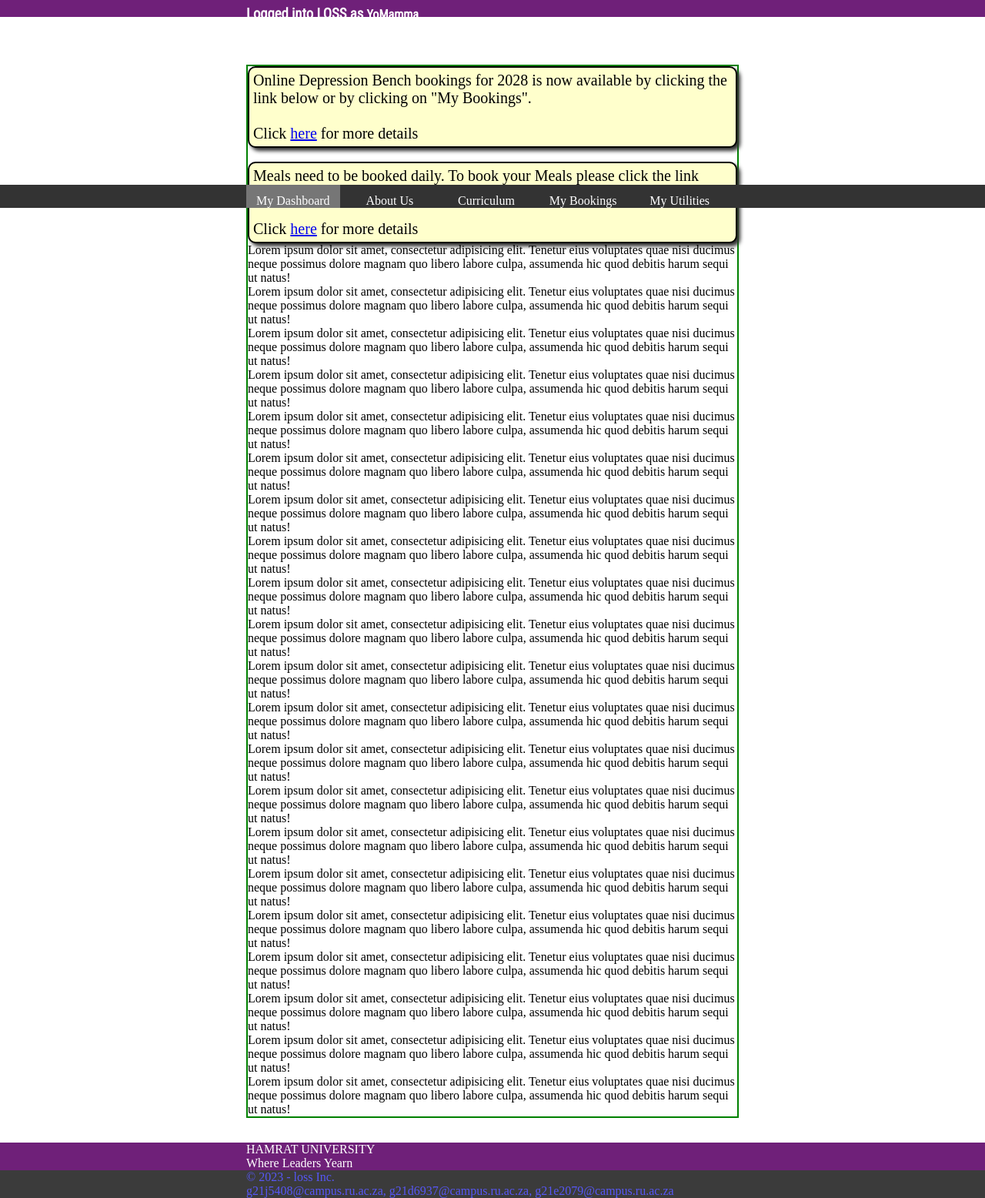
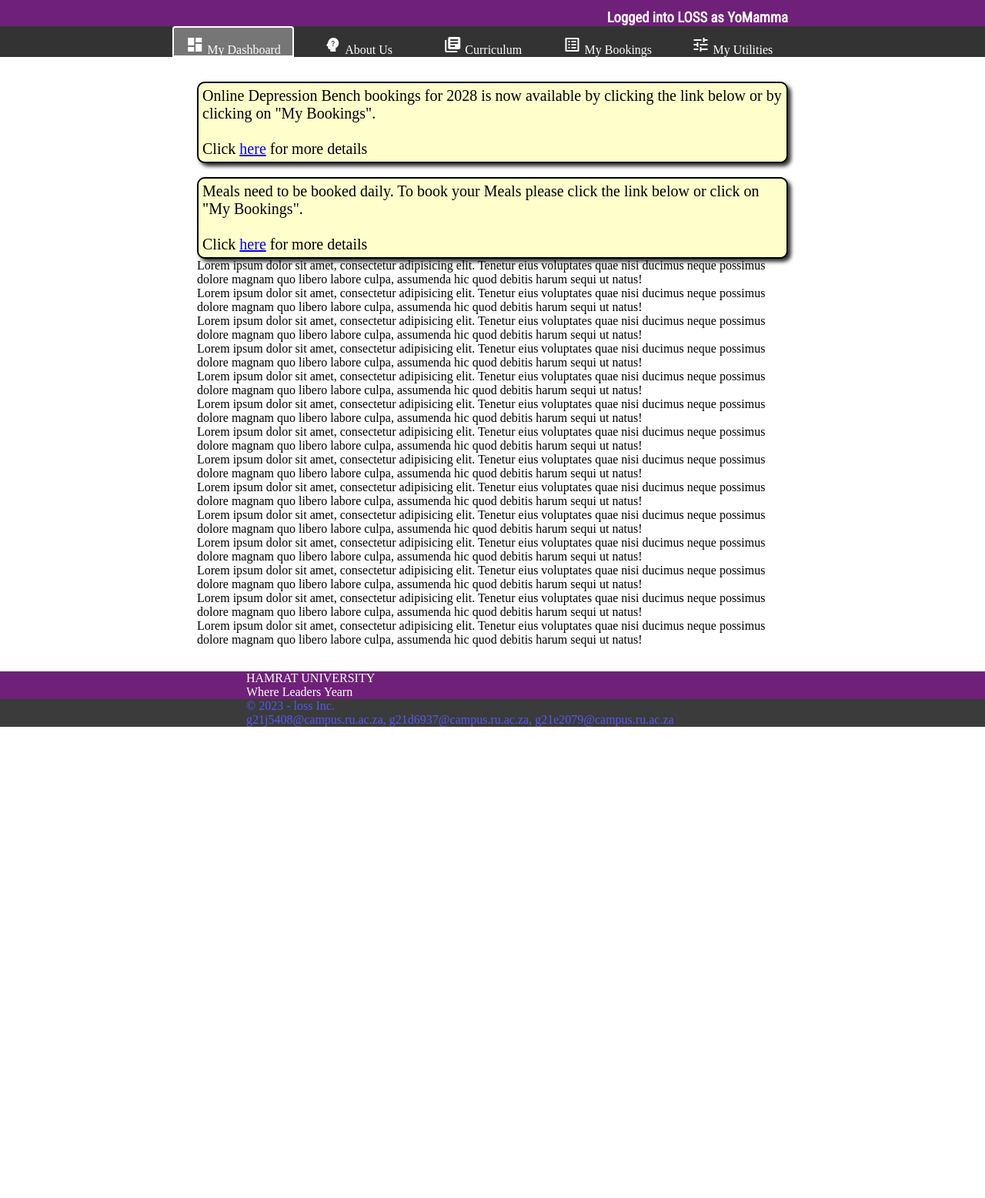
Before and after one commit to chiippeh/WebTech, a PHP site: page / in a window 1280 px wide. Shown: the whole page at 77% size. After the commit the page ends 944 px from the top, so only its background shows below. Run offline with PHP 8.4, Linux system fonts and the light colour scheme.

Commit message:
Semi working sidebar and failed to fix nav LOL i give up. also in protest i will continue to use flex

```diff
--- a/index.html
+++ b/index.html
@@ -9,32 +9,37 @@
     <title>HamRat University - where leaders yearn</title>
     <link rel="stylesheet" href="style.css">
     <link rel="stylesheet" href="https://fonts.googleapis.com/css?family=Roboto Condensed">
+    <link rel="stylesheet" href="https://fonts.googleapis.com/icon?family=Material+Icons">
 </head>
 
 <body>
     <header>
-        <div id="header-container" class="center">
-            <h3>Logged into </h3>
-            <h3>LOSS as </h3>
-            <h4>YoMamma</h4>
-        </div>
+
+        <h3 id="header-container">
+            Logged into LOSS as YoMamma
+        </h3>
     </header>
     <nav>
         <div class="nav-elements-container">
             <a class="current-nav" phref="./index.html">
-                My Dashboard
+                <span class="material-icons">dashboard</span>
+                <p class="nav-btn-text">My Dashboard</p>
             </a>
             <a href="./about.html">
-                About Us
+                <span class="material-icons">psychology_alt</span>
+                <p class="nav-btn-text">About Us</p>
             </a>
             <a href="./curriculum.html">
-                Curriculum
+                <span class="material-icons">library_books</span>
+                <p class="nav-btn-text">Curriculum</p>
             </a>
             <a href="./bookings.html">
-                My Bookings
+                <span class="material-icons">list_alt</span>
+                <p class="nav-btn-text">My Bookings</p>
             </a>
             <a href="./utilities.html">
-                My Utilities
+                <span class="material-icons">tune</span>
+                <p class="nav-btn-text">My Utilities</p>
             </a>
         </div>
     </nav>
@@ -66,6 +71,7 @@
             <p>Lorem ipsum dolor sit amet, consectetur adipisicing elit. Tenetur eius voluptates quae nisi ducimus neque possimus dolore magnam quo libero labore culpa, assumenda hic quod debitis harum sequi ut natus!</p>
             <p>Lorem ipsum dolor sit amet, consectetur adipisicing elit. Tenetur eius voluptates quae nisi ducimus neque possimus dolore magnam quo libero labore culpa, assumenda hic quod debitis harum sequi ut natus!</p>
             <p>Lorem ipsum dolor sit amet, consectetur adipisicing elit. Tenetur eius voluptates quae nisi ducimus neque possimus dolore magnam quo libero labore culpa, assumenda hic quod debitis harum sequi ut natus!</p>
+            <!-- <p>Lorem ipsum dolor sit amet, consectetur adipisicing elit. Tenetur eius voluptates quae nisi ducimus neque possimus dolore magnam quo libero labore culpa, assumenda hic quod debitis harum sequi ut natus!</p>
             <p>Lorem ipsum dolor sit amet, consectetur adipisicing elit. Tenetur eius voluptates quae nisi ducimus neque possimus dolore magnam quo libero labore culpa, assumenda hic quod debitis harum sequi ut natus!</p>
             <p>Lorem ipsum dolor sit amet, consectetur adipisicing elit. Tenetur eius voluptates quae nisi ducimus neque possimus dolore magnam quo libero labore culpa, assumenda hic quod debitis harum sequi ut natus!</p>
             <p>Lorem ipsum dolor sit amet, consectetur adipisicing elit. Tenetur eius voluptates quae nisi ducimus neque possimus dolore magnam quo libero labore culpa, assumenda hic quod debitis harum sequi ut natus!</p>
@@ -73,6 +79,12 @@
             <p>Lorem ipsum dolor sit amet, consectetur adipisicing elit. Tenetur eius voluptates quae nisi ducimus neque possimus dolore magnam quo libero labore culpa, assumenda hic quod debitis harum sequi ut natus!</p>
             <p>Lorem ipsum dolor sit amet, consectetur adipisicing elit. Tenetur eius voluptates quae nisi ducimus neque possimus dolore magnam quo libero labore culpa, assumenda hic quod debitis harum sequi ut natus!</p>
             <p>Lorem ipsum dolor sit amet, consectetur adipisicing elit. Tenetur eius voluptates quae nisi ducimus neque possimus dolore magnam quo libero labore culpa, assumenda hic quod debitis harum sequi ut natus!</p>
+            <p>Lorem ipsum dolor sit amet, consectetur adipisicing elit. Tenetur eius voluptates quae nisi ducimus neque possimus dolore magnam quo libero labore culpa, assumenda hic quod debitis harum sequi ut natus!</p>
+            <p>Lorem ipsum dolor sit amet, consectetur adipisicing elit. Tenetur eius voluptates quae nisi ducimus neque possimus dolore magnam quo libero labore culpa, assumenda hic quod debitis harum sequi ut natus!</p>
+            <p>Lorem ipsum dolor sit amet, consectetur adipisicing elit. Tenetur eius voluptates quae nisi ducimus neque possimus dolore magnam quo libero labore culpa, assumenda hic quod debitis harum sequi ut natus!</p>
+            <p>Lorem ipsum dolor sit amet, consectetur adipisicing elit. Tenetur eius voluptates quae nisi ducimus neque possimus dolore magnam quo libero labore culpa, assumenda hic quod debitis harum sequi ut natus!</p>
+            <p>Lorem ipsum dolor sit amet, consectetur adipisicing elit. Tenetur eius voluptates quae nisi ducimus neque possimus dolore magnam quo libero labore culpa, assumenda hic quod debitis harum sequi ut natus!</p>
+            <p>Lorem ipsum dolor sit amet, consectetur adipisicing elit. Tenetur eius voluptates quae nisi ducimus neque possimus dolore magnam quo libero labore culpa, assumenda hic quod debitis harum sequi ut natus!</p> -->
         </div>
     </main>
 
--- a/style.css
+++ b/style.css
@@ -1,7 +1,8 @@
 
 :root {
     --header-height: 6%;
-    --nav-height: 5%;
+    --nav-height: 6%;
+    --main-height: 76%;
     --footer-height: 10%;
     /* --top-footer-height: 10%;
     --bottom-footer-height: 10%; */
@@ -22,24 +23,29 @@ html, body {
 
 header {
     background-color: #6f2079;
-    width: 100%;
+    /* width: 100%; */
     font-family: "Roboto Condensed", Helvetica, sans-serif;
     color:#fff;
-    height: var(--header-height);
+    /* height: var(--header-height); */
+    height: 50px;
+    /* border: green 3px solid; */
 }
 
-#header-container * {
-    display: inline;
-    top:30%;
-    position: relative;
+#header-container {
+    text-align: right;
+    height: 100%;
+    width: 60vw;
+    margin: auto;
+    /* border: blue 3px dotted; */
+    padding: 1.5vh 0 0 0;
 }
 
 nav {
     background-color:#3b3b3b;
-    height: var(--nav-height);
+    /* height: var(--nav-height); */
+    height: 50px;
     position: sticky;
-    top: 30%;
-    right: 0;
+    top: 0;
     background-color: #333; /* Set your desired background color */
     /* padding: 10px;  */
     z-index: 1000; /* Ensure it's above other elements */
@@ -48,7 +54,7 @@ nav {
 
 .nav-elements-container {
     margin: auto;
-    width: 50vw;
+    width: 65vw;
     height: 100%;
     /* padding: 10px; */
 }
@@ -65,9 +71,17 @@ nav a {
     color: #ffff;
 }
 
+nav a * {
+    display: inline-block;
+}
+
 
 .current-nav {
     background-color: #767676;
+    outline: solid 2px white;
+    outline-offset: -2px;
+    /* border: white 2px solid; */
+    border-radius: 4px 4px 0 0;
 }
 
 .sidebar {
@@ -75,19 +89,24 @@ nav a {
 }
 
 main {
-    flex: 1; /* flex-grow: 1 flex:shrink flex:basis; */
+    /* flex: 1; /* flex-grow: 1 flex:shrink flex:basis; */
+    flex: auto;
+    /* display: flex; */
     padding: 2em 0 2em 0;
+    /* height: var(--main-height); */
 }
 
 #main-container {
-    display: flex;
-    flex-direction: column;
+    /* flex: 1; */
+    /* display: flex;
+    flex-direction: column; */
     /* overflow-y: scroll; */
     /* display: inline-block; */
     margin: auto;
-    width: 50%;
+    /* margin-left: 20%;
+    margin-right: 20%; */
+    width: 60%;
     /* height: 100%; */
-    border: green 2px solid;
 }
 
 /* Generic center align element  */
@@ -133,7 +152,8 @@ main {
 /* ----------------- about.html ---------------------- */
 
 footer {
-    height: auto;
+    /* height: auto; */
+    height: 100px;
 }
 
 #top-footer {
@@ -157,21 +177,13 @@ footer {
 /* ----------------- psuedo---------------------- */
 
 @media only screen and (max-width: 1010px) {
-    /* .nav-elements-container {
-        display: none;
-    }
-
-    .sidebar {
-        display: block;
-    } */
     nav {
         left:0;
-        width: 25%;
+        width: 15%;
         height: 100%;
         position: fixed;
     }
-    .current-nav{
-    }
+
     .nav-elements-container{
         width: 100%;
     }
@@ -181,8 +193,17 @@ footer {
         height: 10%;
         width: 100%;
     }
+
+    .current-nav {
+        /* background-color: #767676;
+        outline: solid 1px white;
+        outline-offset: 1px; */
+        /* border: white 2px solid; */
+        border-radius: 0;
+    }
+
     body{
-        margin-left:25%;
+        margin-left:15%;
     }
     #main-container{
         width: 90%;
@@ -192,3 +213,19 @@ footer {
         text-align: right;
     }
   }
+
+@media only screen and (max-width: 547px) {
+
+    nav {
+        width:10%;
+    }
+
+    .nav-btn-text {
+        display: none;
+    }
+
+    body{
+        margin-left:10%;
+    }
+
+}
```
